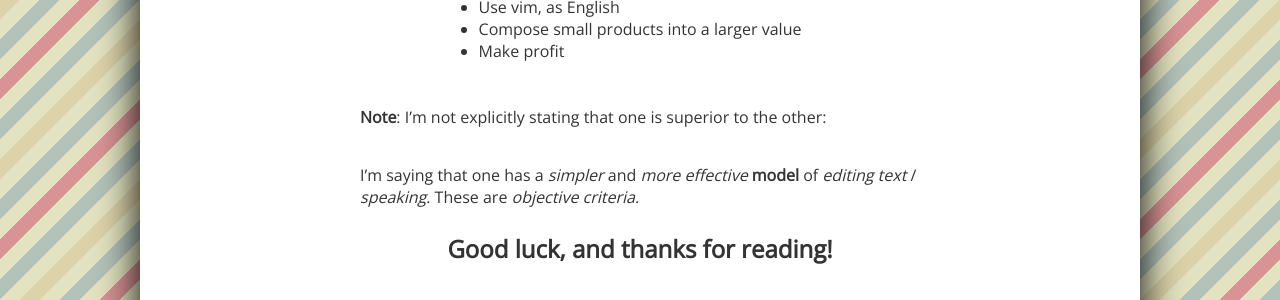
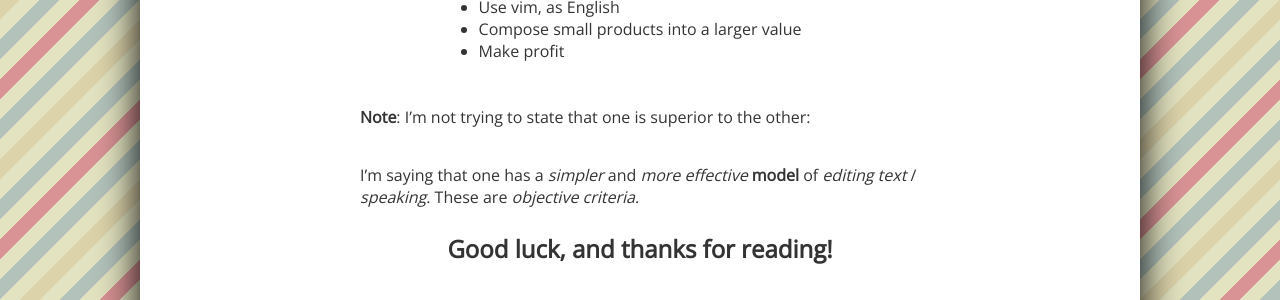
Before and after one commit to Naissur/Naissur.github.io, a Jekyll site: the page built from _posts/2016-04-20-vim.md, in a window 1280 px wide. Shown: the part 1281-1581 px from the top of the page. Built offline with Jekyll 4.4.1, drawn with Linux system fonts in a browser that asks for light colours; comment, search, counter and statistics services are not loaded.

Commit message:
Fix last post

```diff
--- a/_posts/2016-04-20-vim.md
+++ b/_posts/2016-04-20-vim.md
@@ -43,7 +43,7 @@
 - Compose small products into a larger value
 - Make profit
 
-**Note**:  I'm not explicitly stating that one is superior to the other:
+**Note**:  I'm not trying to state that one is superior to the other:
 
 I'm saying that one has a *simpler* and *more effective* **model** of *editing text* / *speaking*. These are *objective criteria*.
 
```
